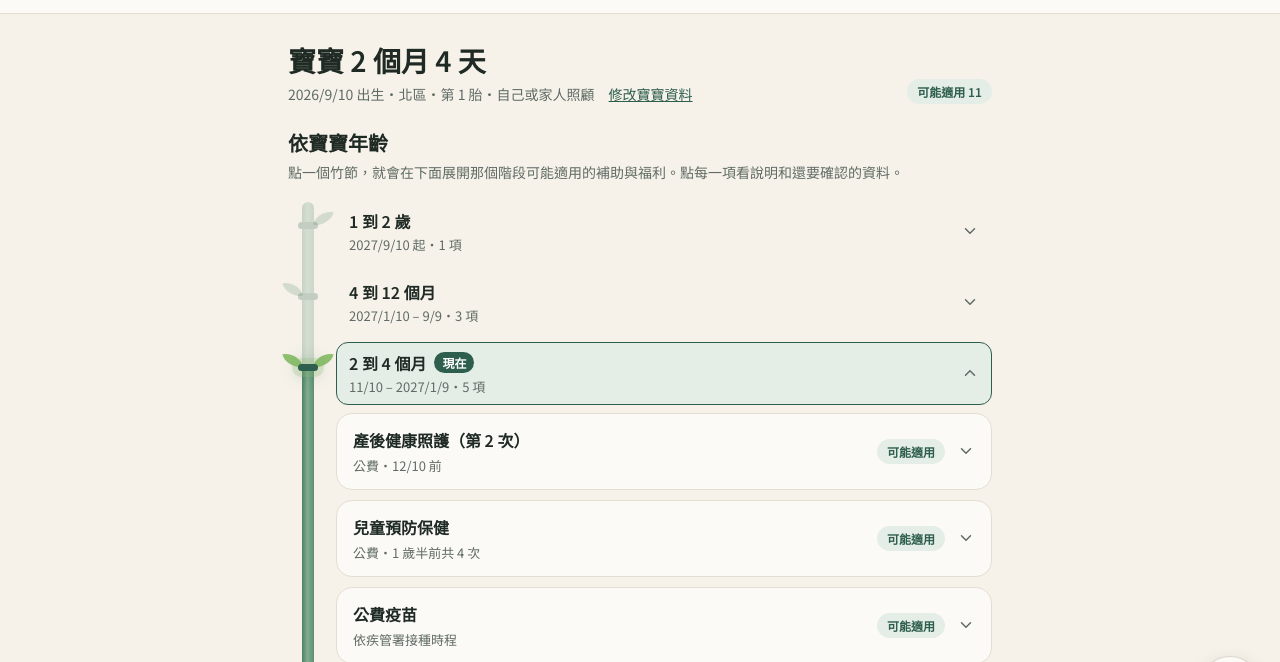
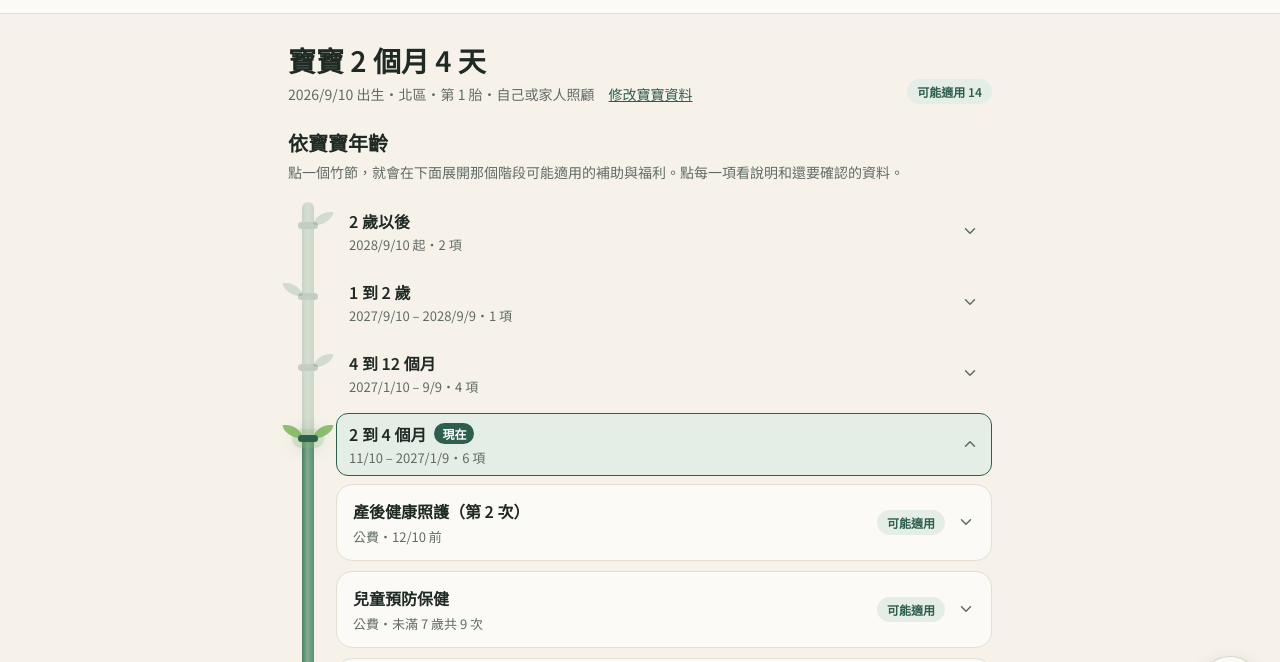
Before and after one commit to nNn-3361/ZhuBao, a plain HTML site: page prototype/benefits.html in a window 1280 px wide. Shown: the part 63-725 px from the top of the page. Drawn offline with Linux system fonts and the light colour scheme.

Commit message:
補助頁：新增 6 項官方補助、修正兒童預防保健與生育津貼
- 新增育嬰留職停薪津貼、托育補助加額、2 歲以後育兒津貼、平價幼兒園繳費上限（新竹節「2 歲以後」）
- 其他福利新增試管嬰兒補助、兒少醫療費用補助、弱勢家庭兒少緊急生活扶助
- 兒童預防保健改為 9 次（2026/7/1 新制）；生育津貼註明 2027 起 6 萬

Co-Authored-By: Claude Opus 5.5 <noreply@anthropic.com>
Claude-Session: https://claude.ai/code/session_014HhAB2Dhq1gk5SmN4P3q4x

```diff
--- a/prototype/benefits.html
+++ b/prototype/benefits.html
@@ -228,7 +228,7 @@ button:hover,button:active,a:hover,a:active{transform:none !important}
 <section aria-labelledby="h-other" class="zb-sec">
 <div class="zb-sec-head">
 <h2 id="h-other">其他福利與親子空間</h2>
-<p>不分寶寶年齡、隨時可以使用的新竹市服務。</p>
+<p>不分寶寶年齡、隨時可以使用的服務。</p>
 </div>
 <div class="zb-list">
 <sc-for list="{{others}}" as="o" hint-placeholder-count="6">
@@ -294,7 +294,11 @@ class Component extends DCLogic {
       cdc: ['疾管署・兒童預防接種時程 115/7', 'https://www.cdc.gov.tw/Category/Page/TxRW-x3WzvPhvEtxM628GA', ''],
       allow: ['新竹市政府・育兒津貼申辦公告', 'https://www.hccg.gov.tw/hccg/app/data/view?module=news&id=30122&serno=168fff14-5734-45d5-9823-44254b02e80c', ''],
       temp: ['新竹市社會處・臨托服務', 'https://society.hccg.gov.tw/ch/home.jsp?id=10376&parentpath=&mcustomize=onemessages_view.jsp&toolsflag=Y&dataserno=202503110001&t=SocietyOnes&mserno=201907010005', ''],
-      quasi: ['新竹市社會處・準公共化專區', 'https://society.hccg.gov.tw/ch/home.jsp?id=10330&parentpath=0%2C3%2C20', '']
+      quasi: ['新竹市社會處・準公共化專區', 'https://society.hccg.gov.tw/ch/home.jsp?id=10330&parentpath=0%2C3%2C20', ''],
+      hpaNine: ['衛福部・兒童預防保健增至 9 次 115/4', 'https://mohw.gov.tw/cp-2704-85990-1.html', ''],
+      bliLeave: ['勞保局・育嬰留職停薪津貼給付標準', 'https://www.bli.gov.tw/0109300.html', ''],
+      eyCare: ['行政院・0–6 歲國家一起養 2.0', 'https://www.ey.gov.tw/Page/5A8A0CB5B41DA11E/1edab400-96b1-479d-919d-8ee14340fd26', ''],
+      moeAllow: ['教育部・2 歲以上幼兒育兒津貼及就學補助作業要點', 'https://edu.law.moe.gov.tw/LawContent.aspx?id=GL001909', '']
     };
     const yn = (v) => v === true ? 'ok' : v === false ? 'no' : 'check';
     const ITEMS = {
@@ -308,8 +312,8 @@ class Component extends DCLogic {
         questions: s.lowIncome === null ? [{ text: '是否為新竹市列冊的低收入戶？', yes: () => this.setState({ lowIncome: true }), no: () => this.setState({ lowIncome: false }) }] : [] },
       post1: { name: '產後健康照護（第 1 次）', meta: '公費・產後 1 個月內', status: 'expired', src: 'hpaPost', cta: '',
         desc: '第 1 次要在產後 1 個月內（2026/10/10 前），已經過了。第 2 次在產後 1 到 3 個月內，仍可預約。' },
-      check2: { name: '兒童預防保健', meta: '公費・1 歲半前共 4 次', status: 'ok', src: 'hpaChild', cta: '看官方說明',
-        desc: '未滿 7 歲共 7 次免費健檢，其中 4 次在 1 歲 6 個月前。每次的建議月齡請看兒童健康手冊。' },
+      check2: { name: '兒童預防保健', meta: '公費・未滿 7 歲共 9 次', status: 'ok', src: 'hpaNine', cta: '看官方說明',
+        desc: '2026/7/1 起，未滿 7 歲的免費健檢從 7 次增為 9 次。每次的建議月齡請看兒童健康手冊。' },
       vax2: { name: '公費疫苗', meta: '依疾管署接種時程', status: 'ok', src: 'cdc', cta: '看接種時程',
         desc: '依疾管署兒童預防接種時程，帶兒童健康手冊到合約院所接種。' },
       post2: { name: '產後健康照護（第 2 次）', meta: '公費・12/10 前', status: 'ok', src: 'hpaPost', cta: '看官方說明',
@@ -318,13 +322,21 @@ class Component extends DCLogic {
         desc: '未滿 2 歲的寶寶可以申辦育兒津貼。申辦方式請看市府公告。若之後改送托育，可能改適用托育補助，請看官方規定。' },
       tempcare: { name: '臨時托育', meta: '新竹市社會處臨托服務', status: 'ok', src: 'temp', cta: '看官方說明',
         desc: '臨時有事時，可以把寶寶短時間托給合格的托育單位。據點與預約方式請看社會處臨托服務頁面。' },
-      check3: { name: '兒童預防保健（續）', meta: '公費・1 歲半前共 4 次', status: 'ok', src: 'hpaChild', cta: '看官方說明',
+      check3: { name: '兒童預防保健（續）', meta: '公費・未滿 7 歲共 9 次', status: 'ok', src: 'hpaNine', cta: '看官方說明',
         desc: '建議月齡請看兒童健康手冊。' },
       vax4: { name: '公費疫苗（續）', meta: '依疾管署接種時程', status: 'ok', src: 'cdc', cta: '看接種時程',
         desc: '接種項目以疾管署最新時程表和兒童健康手冊為準。' },
       nursery: { name: '托育補助', meta: '送托準公共機構', status: 'no', src: 'quasi', cta: '',
         desc: '目前填的是自己或家人照顧，依目前資料可能不適用。之後如果送準公共托嬰中心或保母，請領規定請看社會處準公共化專區。' },
-      check4: { name: '兒童預防保健（續）', meta: '公費・1 歲半前共 4 次', status: 'ok', src: 'hpaChild', cta: '看官方說明',
+      leave: { name: '育嬰留職停薪津貼', meta: '投保薪資 8 成・父母各最多 6 個月', status: 'check', src: 'bliLeave', cta: '看請領方式',
+        desc: '爸爸或媽媽在寶寶 3 歲前請育嬰留停，可向勞保局請領津貼。' },
+      careExtra: { name: '托育補助加額', meta: '中低收、低收、第 2 胎起再加', status: 'no', src: 'eyCare', cta: '',
+        desc: '送準公共或公共托育時，部分家庭的托育補助會再提高。目前填的是自己或家人照顧，依目前資料可能不適用。' },
+      after2: { name: '育兒津貼（2 歲以後）', meta: '每月 5,000 元起・沒讀平價幼兒園', status: 'ok', src: 'moeAllow', cta: '看作業要點',
+        desc: '滿 2 歲後如果在家帶，或讀沒有加入準公共的私立幼兒園，可以繼續領育兒津貼；5 歲起改叫就學補助。' },
+      kinder: { name: '平價幼兒園繳費上限', meta: '第 1 胎每月 1,000 至 3,000 元', status: 'ok', src: 'eyCare', cta: '看官方說明',
+        desc: '2 歲以上讀公立、非營利或準公共幼兒園，家長每月最多只要繳固定金額。' },
+      check4: { name: '兒童預防保健（續）', meta: '公費・未滿 7 歲共 9 次', status: 'ok', src: 'hpaNine', cta: '看官方說明',
         desc: '建議月齡請看兒童健康手冊。' }
     };
     const RES = {
@@ -349,22 +361,29 @@ class Component extends DCLogic {
       { name: '香山區親子館', tag: '親子空間', who: '0–6 歲幼兒與家長', what: '免費遊戲空間與親子課程，需預約場次', where: '育德街 188 號 1 樓（香山區行政大樓）', note: '電話 03-5301268。', cta: '預約場次', url: WPCC + 'enrollment/' },
       { name: '到宅坐月子服務', tag: '產後照顧', who: '設籍並居住新竹市的產婦', what: '每小時 300 元；弱勢家庭最高 120 小時免費', where: '月嫂到你家', note: '預產期前 3 個月起可申請。也可洽新竹市月子照顧服務人員職業工會 03-5265126。', cta: '到平台申請', url: 'https://hsinchu-nanny.hccg.gov.tw/home' },
       { name: '育兒指導服務', tag: '育兒支持', who: '新竹市家長', what: '照顧、發展和教養問題可申請專人指導，免費', where: '新竹市', note: '社會處提供申請表。', cta: '看申請表', url: 'https://society.hccg.gov.tw/ch/home.jsp?id=10375&parentpath=&mcustomize=onemessages_view.jsp&toolsflag=Y&dataserno=201603280009&t=SocietyOnes&mserno=201603090002' },
-      { name: '好孕專車', tag: '懷孕期間', who: '孕產婦', what: '產檢交通車資補助', where: '新竹市', note: '準備下一胎時可以用，搭車去產檢的車資可向市府申請補助。', cta: '看市府公告', url: 'https://society.hccg.gov.tw/ch/home.jsp?id=13&parentpath=0,2&mcustomize=municipalnews_view.jsp&dataserno=056cfd89-4747-4689-8936-b5db75043300&aplistdn=ou%3Dmunicipalnews,ou%3Dmessage,ou%3Dap_root,o%3Dhccg,c%3Dtw&toolsflag=Y&mserno=201601300108' }
+      { name: '好孕專車', tag: '懷孕期間', who: '孕產婦', what: '產檢交通車資補助', where: '新竹市', note: '準備下一胎時可以用，搭車去產檢的車資可向市府申請補助。', cta: '看市府公告', url: 'https://society.hccg.gov.tw/ch/home.jsp?id=13&parentpath=0,2&mcustomize=municipalnews_view.jsp&dataserno=056cfd89-4747-4689-8936-b5db75043300&aplistdn=ou%3Dmunicipalnews,ou%3Dmessage,ou%3Dap_root,o%3Dhccg,c%3Dtw&toolsflag=Y&mserno=201601300108' },
+      { name: '試管嬰兒補助', tag: '準備下一胎', who: '妻未滿 45 歲、至少一方有我國國籍的不孕夫妻', what: '每胎第 1 次療程最高 15 萬元（未滿 39 歲）', where: '人工生殖機構', note: '每胎最多補助 6 次療程；2026/9/1 起第 2、3 次療程最高也提高到 15 萬元。要在療程開始前，由人工生殖機構協助線上申請。補助諮詢專線 02-2558-0900。', cta: '看衛福部說明', url: 'https://mohw.gov.tw/cp-2704-87663-1.html' },
+      { name: '兒少醫療費用補助', tag: '醫療', who: '設籍並居住新竹市、未滿 18 歲的早產兒、發展遲緩兒童、低收或中低收入戶兒少等', what: '住院和看護費每年最高 30 萬元', where: '戶籍所在地區公所', note: '低收入戶等全額補助，其他對象依家庭收入補助 75%、50% 或 25%。', cta: '看法規', url: 'https://law.hccg.gov.tw/LawContent.aspx?id=FL084083' },
+      { name: '弱勢家庭兒少緊急生活扶助', tag: '家庭遇到困難', who: '家中有失業、離婚、父母一方過世或失蹤、單親扶養等情形的新竹市兒少', what: '每人每月 3,000 元', where: '戶籍所在地區公所', note: '原則補助 6 個月，必要時最多再延長 6 個月。家庭收入、財產要在規定標準以下，區公所受理後由市府審核。', cta: '看法規', url: 'https://law.hccg.gov.tw/LawContent.aspx?id=FL084081' }
     ];
     const INFO = {
-      birthHC: ['寶寶出生後，新竹市政府發給家長的一次性現金，幫忙支應生產和新生兒的開銷。', ['每胎 30,000 元。', '父或母須設籍新竹市。', '寶寶出生後向戶政事務所申請。', '父或母是否設籍新竹市，請在申請前確認。']],
+      birthHC: ['寶寶出生後，新竹市政府發給家長的一次性現金，幫忙支應生產和新生兒的開銷。', ['每胎 30,000 元。', '2027/1/1 起出生的寶寶改為每名 60,000 元（新竹市生育津貼發放作業要點 115/11/6 修正）。', '父或母須設籍新竹市。', '寶寶出生後向戶政事務所申請。', '父或母是否設籍新竹市，請在申請前確認。']],
       centralTop: ['中央政府對 115 年 1 月 1 日起出生的寶寶發的生育補助，補貼生產後的家庭開銷。', ['每胎 10 萬元。', '有參加勞保等社會保險的人，依規定由保險人辦理給付，實際方式請看官方說明。', '參加國民年金或沒有社會保險的媽媽，可在辦出生登記時一併申請，也可以線上或向勞保局申請。']],
       lowInc: ['給新竹市低收入戶產婦和新生兒的營養費，補貼產後調養和寶寶營養的開銷。', ['每案 20,000 元。', '對象是新竹市列冊的低收入戶婦女。', '要在寶寶出生後 3 個月內（2026/12/10 前）向戶籍所在地的區公所申請。', '是否為新竹市列冊低收入戶，請在申請前確認。']],
       post1: ['國健署提供的公費產後檢查，由醫師關心媽媽產後的身體恢復。', ['第 1 次要在產後 1 個月內（2026/10/10 前），已經過了。', '第 2 次在產後 1 到 3 個月內，仍可預約。']],
       post2: ['國健署提供的第 2 次公費產後檢查，由醫師關心媽媽產後的身體恢復，免付費。', ['產後 1 到 3 個月內（2026/12/10 前）。', '到有提供產檢的健保特約院所。', '內容包含運動、營養、避孕與下一胎諮詢。', '記得帶健保卡和孕媽咪健康手冊。']],
-      check2: ['國健署提供的公費兒童健康檢查，看寶寶的生長和發展，免付費。', ['未滿 7 歲共 7 次，其中 4 次在 1 歲 6 個月前。', '每次的建議月齡請看兒童健康手冊。', '記得帶健保卡和兒童健康手冊。']],
+      check2: ['國健署提供的公費兒童健康檢查，看寶寶的生長和發展，免付費。', ['2026/7/1 起，未滿 7 歲共 9 次，比以前多 2 次。', '原本 4 到 10 個月的一次，改成 4 到 6 個月、6 到 12 個月各一次。', '每次的建議月齡請看兒童健康手冊。', '記得帶健保卡和兒童健康手冊。']],
       vax2: ['政府免費提供的幼兒常規疫苗，預防嚴重的傳染病。', ['依疾管署兒童預防接種時程接種。', '帶兒童健康手冊到合約院所。', '接種項目以疾管署最新時程表為準。']],
       allowance: ['給未滿 2 歲寶寶家長的每月育兒津貼，補貼自己或家人在家照顧的開銷。', ['對象是未滿 2 歲的寶寶。', '金額與申辦方式請看市府公告。', '之後如果改送托育，可能改適用托育補助，請看官方規定。']],
       tempcare: ['臨時有事時，可以把寶寶短時間托給合格托育單位照顧的服務。', ['據點、時段和預約方式請看社會處臨托服務頁面。', '費用請見官方頁面。']],
-      check3: ['國健署提供的公費兒童健康檢查，看寶寶的生長和發展，免付費。', ['1 歲 6 個月前共 4 次。', '建議月齡請看兒童健康手冊。']],
+      check3: ['國健署提供的公費兒童健康檢查，看寶寶的生長和發展，免付費。', ['4 到 6 個月、6 到 12 個月各有一次。', '建議月齡請看兒童健康手冊。']],
       vax4: ['政府免費提供的幼兒常規疫苗，預防嚴重的傳染病。', ['接種項目以疾管署最新時程表和兒童健康手冊為準。']],
       nursery: ['送托到準公共托嬰中心或保母時，政府補助一部分托育費用。', ['目前填的是自己或家人照顧，依目前資料可能不適用。', '之後如果送托，請領規定請看社會處準公共化專區。']],
-      check4: ['國健署提供的公費兒童健康檢查，看寶寶的生長和發展，免付費。', ['建議月齡請看兒童健康手冊。']]
+      check4: ['國健署提供的公費兒童健康檢查，看寶寶的生長和發展，免付費。', ['建議月齡請看兒童健康手冊。']],
+      leave: ['爸爸或媽媽為了照顧寶寶請育嬰留職停薪時，政府補貼的薪水。', ['就業保險年資合計滿 1 年、寶寶滿 3 歲前請育嬰留停。', '按留停前 6 個月平均月投保薪資 60% 發給，政府再加發 20%，合併入帳，不用另外申請加發。', '每名子女爸爸、媽媽各最多領 6 個月，可以同時請。', '2026 年起，未滿 1 個月的部分按日計算。', '可在勞保局 e 化服務系統線上申辦，或請公司代辦。']],
+      careExtra: ['送托時，中低收入戶、低收入戶和多胎家庭的托育補助會再提高。', ['準公共托嬰中心或保母每月補助 13,000 元起；公共托育每月 7,000 元起。', '中低收入戶再加 2,000 元；低收入戶及弱勢家庭再加 4,000 元。', '第 2 名子女加 1,000 元；第 3 名（含）以上加 2,000 元。', '由托育單位協助申請；問題可打 1957 福利諮詢專線。']],
+      after2: ['寶寶滿 2 歲後，沒有讀平價幼兒園的家庭每月可以領的津貼。', ['第 1 名子女每月 5,000 元，第 2 名 6,000 元，第 3 名起 7,000 元。', '對象是在家照顧，或讀沒有加入準公共的私立幼兒園。', '滿 2 歲前有領育兒津貼的，會自動接續，不用重新申請。', '其他人向戶籍地區公所申請，可郵寄、親送或線上申辦。', '5 歲到上小學前改叫就學補助，金額相同。']],
+      kinder: ['讀平價幼兒園時，家長每月繳費有上限，其餘由政府補助。', ['第 1 胎每月最多繳：公立 1,000 元、非營利 2,000 元、準公共 3,000 元。', '第 2 胎起繳得更少。', '低收入戶、中低收入戶的孩子免費。', '讀平價幼兒園時就不能再領 2 歲以後的育兒津貼，兩者擇一。']]
     };
     /* 點開時列出「還要確認的資料」：竹寶不知道、但會影響資格的條件 */
     const NEED = {
@@ -379,14 +398,19 @@ class Component extends DCLogic {
       check3: ['這次健檢的建議月齡（看兒童健康手冊）'],
       vax4: ['這次要打的疫苗與月齡（看疾管署時程與兒童健康手冊）'],
       nursery: ['之後是否會送準公共托嬰中心或保母'],
-      check4: ['這次健檢的建議月齡（看兒童健康手冊）']
+      check4: ['這次健檢的建議月齡（看兒童健康手冊）'],
+      leave: ['爸爸或媽媽是否有就業保險，年資是否滿 1 年', '是否已向公司申請育嬰留職停薪'],
+      careExtra: ['之後是否會送托', '是否為中低收入戶或低收入戶，這是第幾胎'],
+      after2: ['滿 2 歲後是否在家照顧，或讀哪一種幼兒園'],
+      kinder: ['之後要讀哪一種幼兒園，這是第幾胎']
     };
     const STAGES = [
       { id: 'preg', title: '孕期', range: '懷孕期間', phase: 'past', items: [] },
       { id: 's0', title: '出生到 2 個月', range: '9/10 – 11/9', phase: 'past', items: ['birthHC', 'centralTop', 'lowInc', 'post1'] },
-      { id: 's1', title: '2 到 4 個月', range: '11/10 – 2027/1/9', phase: 'now', items: ['post2', 'check2', 'vax2', 'allowance', 'tempcare'] },
-      { id: 's2', title: '4 到 12 個月', range: '2027/1/10 – 9/9', phase: 'next', items: ['check3', 'vax4', 'nursery'] },
-      { id: 's3', title: '1 到 2 歲', range: '2027/9/10 起', phase: 'later', items: ['check4'] }
+      { id: 's1', title: '2 到 4 個月', range: '11/10 – 2027/1/9', phase: 'now', items: ['post2', 'check2', 'vax2', 'allowance', 'leave', 'tempcare'] },
+      { id: 's2', title: '4 到 12 個月', range: '2027/1/10 – 9/9', phase: 'next', items: ['check3', 'vax4', 'nursery', 'careExtra'] },
+      { id: 's3', title: '1 到 2 歲', range: '2027/9/10 – 2028/9/9', phase: 'later', items: ['check4'] },
+      { id: 's4', title: '2 歲以後', range: '2028/9/10 起', phase: 'later', items: ['after2', 'kinder'] }
     ];
     const tally = { ok: 0, check: 0, expired: 0, no: 0 };
     const dot = {
@@ -430,7 +454,7 @@ class Component extends DCLogic {
         items: built, resources: RES[st.id] || []
       };
     });
-    const sel = stages.find((x) => x.id === s.stage) || stages[2];
+    const sel = stages.find((x) => x.id === s.stage) || stages.find((x) => x.isNow);
     const counts = [
       { k: 'ok', text: '可能適用 ' + (tally.ok + tally.check) }
     ].filter(() => tally.ok + tally.check > 0).map((c) => ({ text: c.text, icon: ICON[c.k], style: pill(c.k) }));
```
